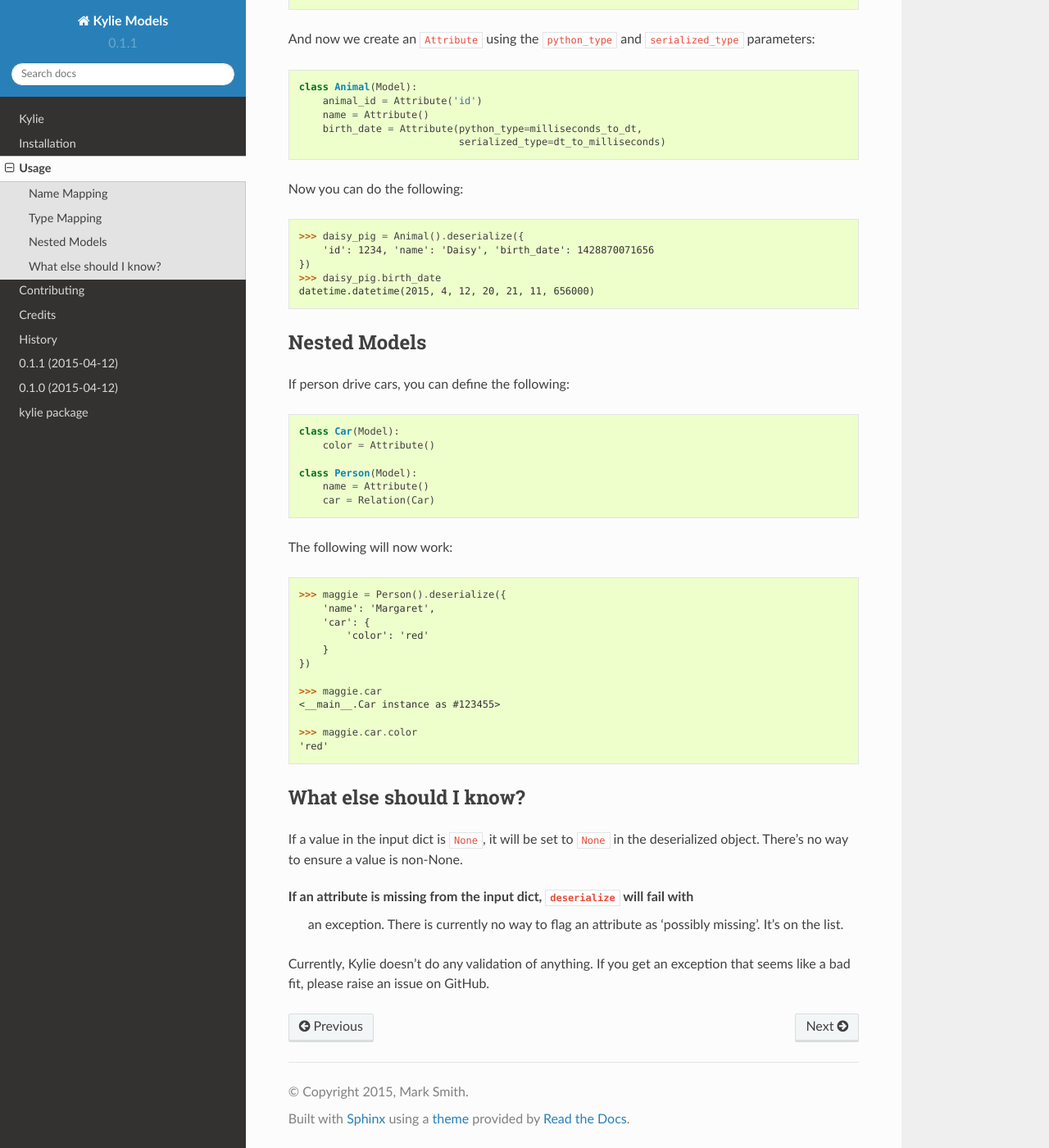
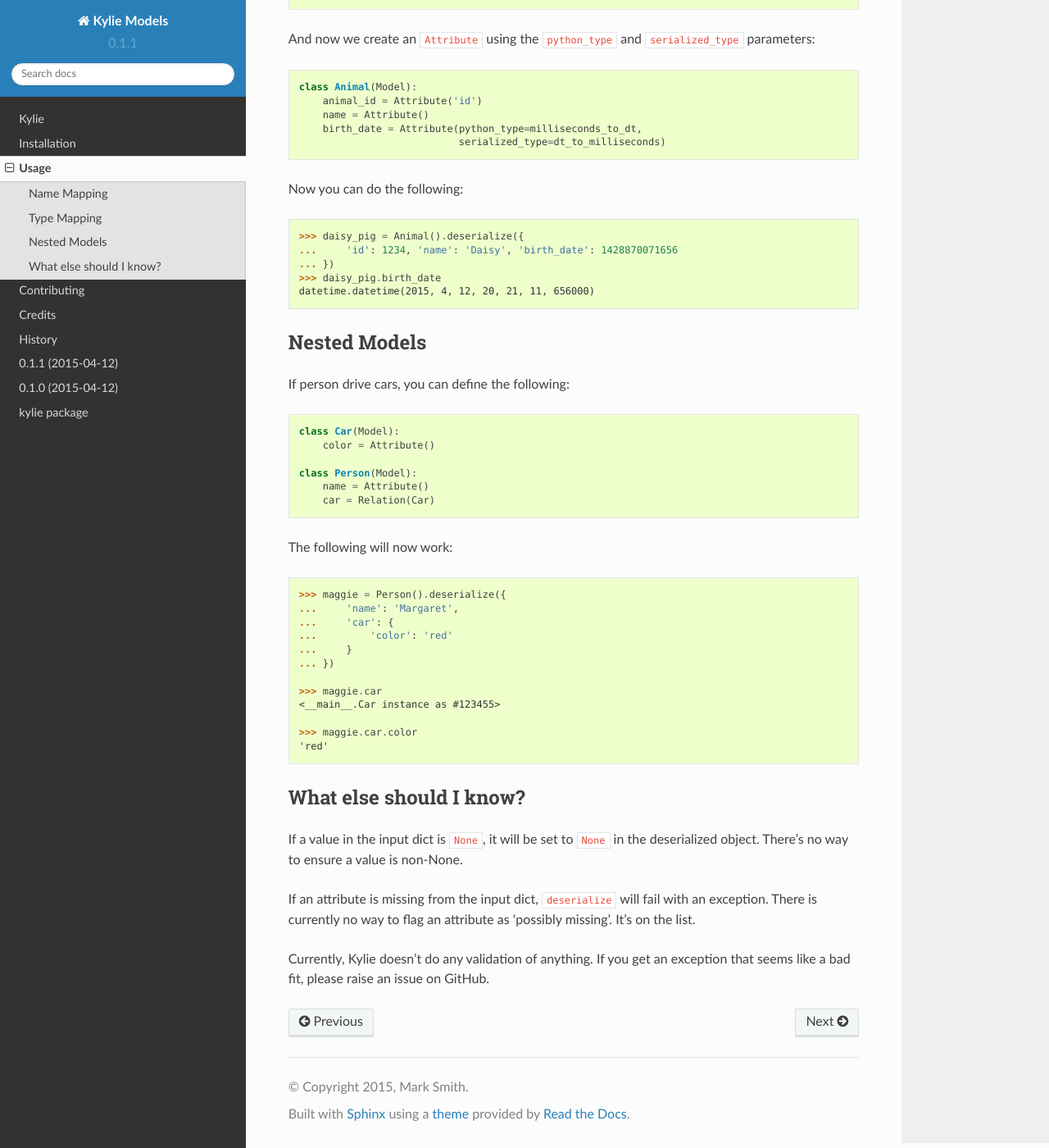
Before and after one commit to judy2k/kylie, a Sphinx documentation site: the page built from docs/usage.rst, in a window 1280 px wide and 1400 px high, scrolled down 1883 px. Shown: the whole window at 82% size. Built offline with Sphinx 7.4.7 and the Read the Docs theme 2.0.0, drawn with Linux system fonts in a browser that asks for light colours.

Commit message:
Minor docs fixes.

```diff
--- a/docs/usage.rst
+++ b/docs/usage.rst
@@ -97,8 +97,8 @@
 Now you can do the following::
 
     >>> daisy_pig = Animal().deserialize({
-        'id': 1234, 'name': 'Daisy', 'birth_date': 1428870071656
-    })
+    ...     'id': 1234, 'name': 'Daisy', 'birth_date': 1428870071656
+    ... })
     >>> daisy_pig.birth_date
     datetime.datetime(2015, 4, 12, 20, 21, 11, 656000)
 
@@ -119,11 +119,11 @@
 The following will now work::
 
     >>> maggie = Person().deserialize({
-        'name': 'Margaret',
-        'car': {
-            'color': 'red'
-        }
-    })
+    ...     'name': 'Margaret',
+    ...     'car': {
+    ...         'color': 'red'
+    ...     }
+    ... })
 
     >>> maggie.car
     <__main__.Car instance as #123455>
@@ -139,8 +139,8 @@
 deserialized object. There's no way to ensure a value is non-None.
 
 If an attribute is missing from the input dict, ``deserialize`` will fail with
- an exception. There is currently no way to flag an attribute as 'possibly
- missing'. It's on the list.
+an exception. There is currently no way to flag an attribute as 'possibly
+missing'. It's on the list.
 
 Currently, Kylie doesn't do any validation of anything. If you get an exception
 that seems like a bad fit, please raise an issue on GitHub.
```
